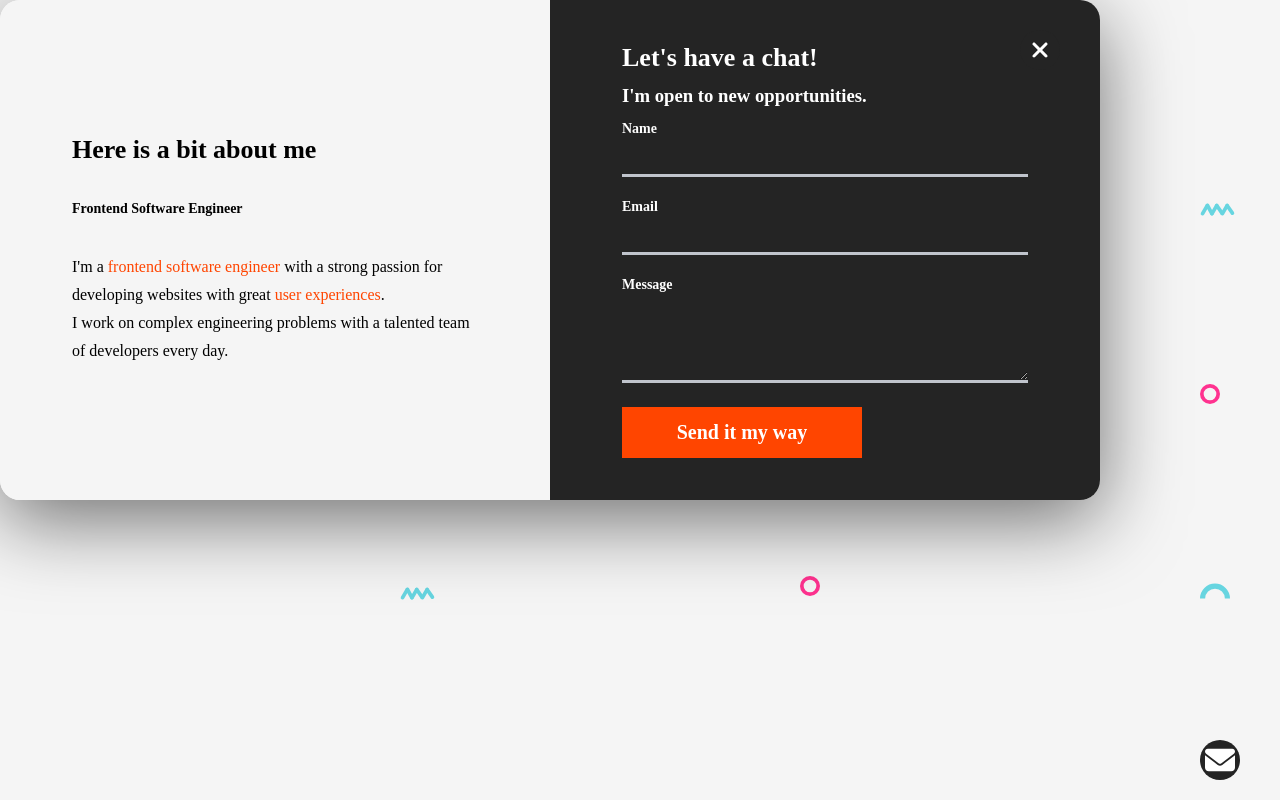
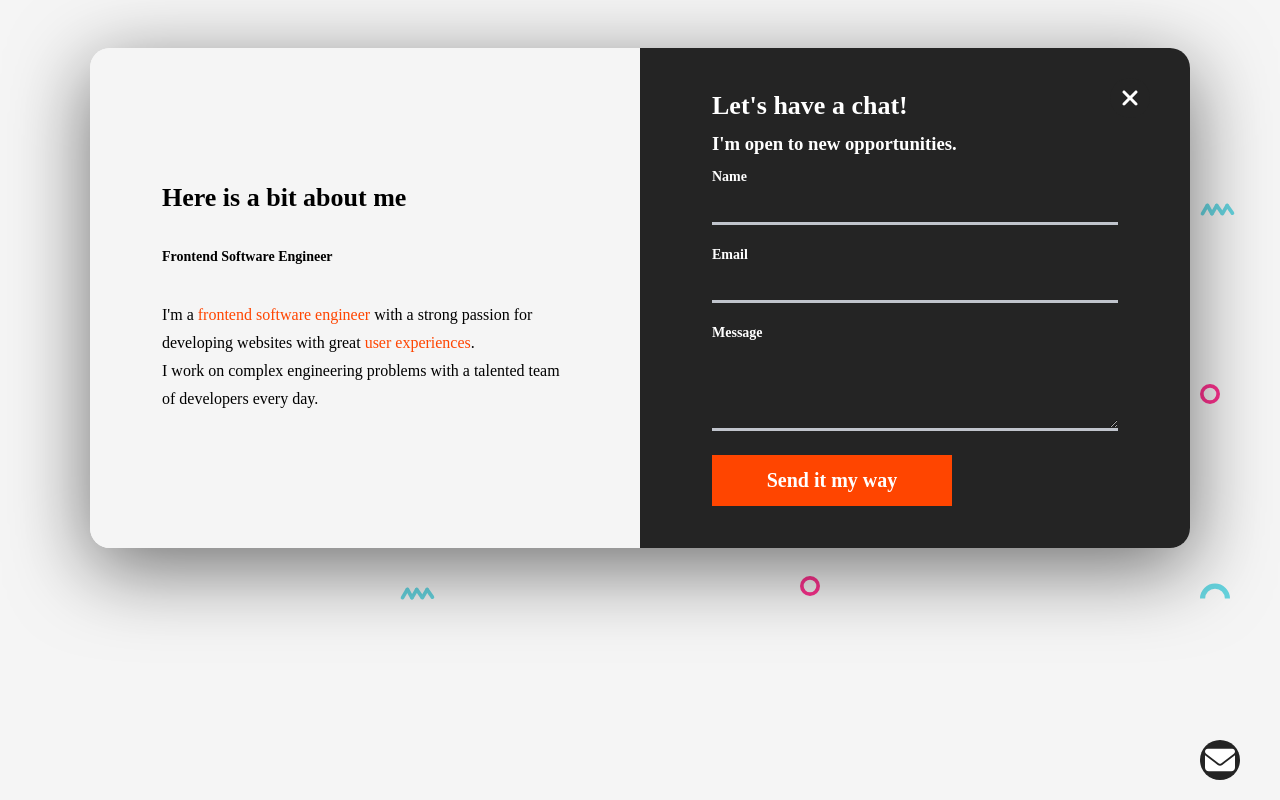
Before and after one commit to Ankubana/E-portfolio, a React (Create React App) app: page / in a window 1280 px wide. Both pictures are taken after a click on the button "Contact". Shown: the top 800 px of the page. Built offline with nearby package versions, Linux system fonts and the light colour scheme.

Commit message:
apdated files

```diff
--- a/src/index.css
+++ b/src/index.css
@@ -134,9 +134,10 @@ nav,.scroll,.header{
 
 .modal{
 position:absolute;
-top:0;
+top:48px;
+left:50%;
 margin:auto;
-transform:translate(-50%-50%) ! important;
+transform:translateX(-50%) ! important;
 width:100%;
 max-width:1100px;
 height:500px;
```
